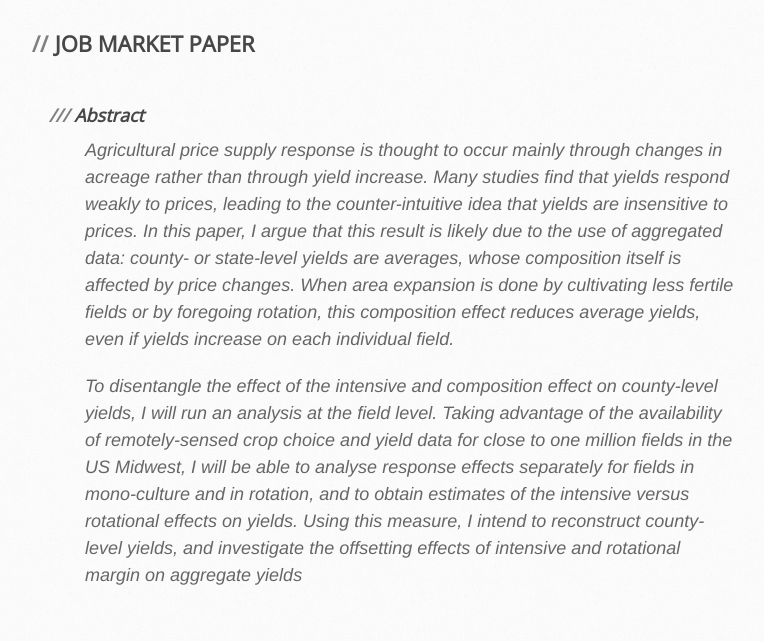
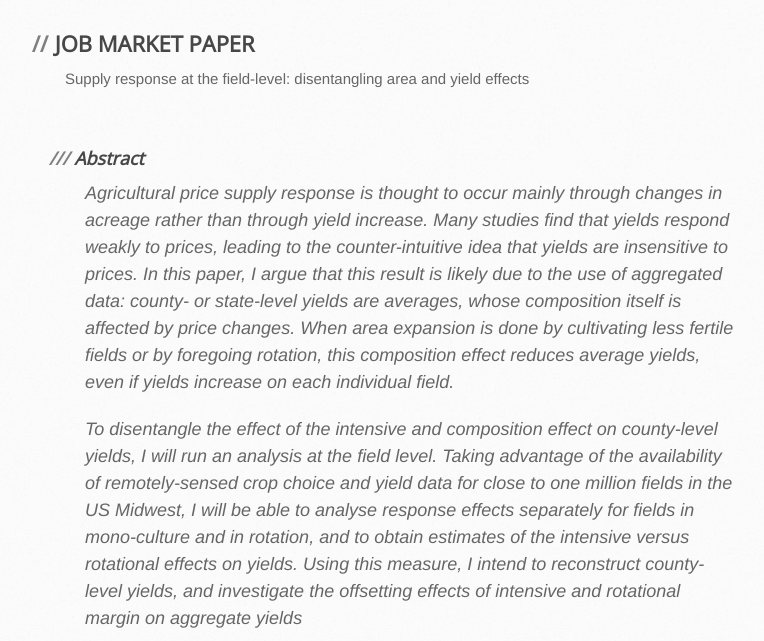
Before and after one commit to MatthieuStigler/MatthieuStigler.github.io, a Jekyll site: the page built from Research.Md, in a window 1280 px wide and 900 px high, cut to the strip 259-900 px from the top of the window. Shown: the whole strip, without its empty margins (105-869 px from the left). Built offline with Jekyll 4.4.1, drawn with Linux system fonts in a browser that asks for light colours.

Commit message:
add title JMP

```diff
--- a/Research.Md
+++ b/Research.Md
@@ -4,6 +4,8 @@ title: Research
 ---
 
 ## JOB MARKET PAPER
+
+Supply response at the field-level: disentangling area and yield effects
 
 > ### Abstract
 > Agricultural price supply response is thought to occur mainly through changes in acreage rather
```
